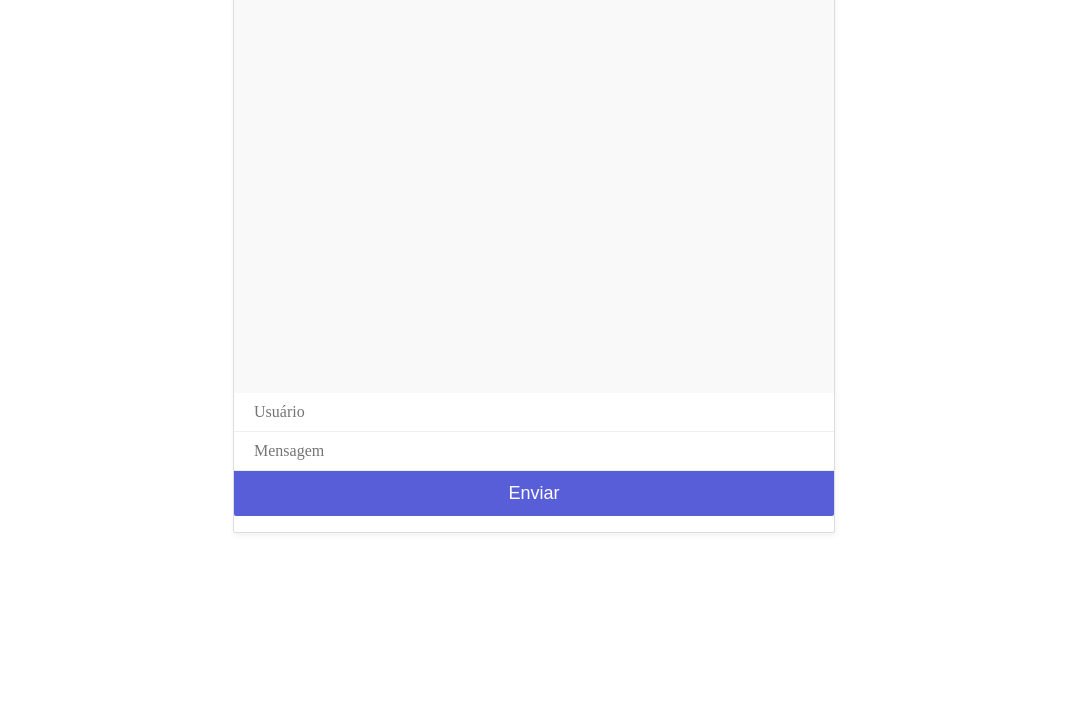
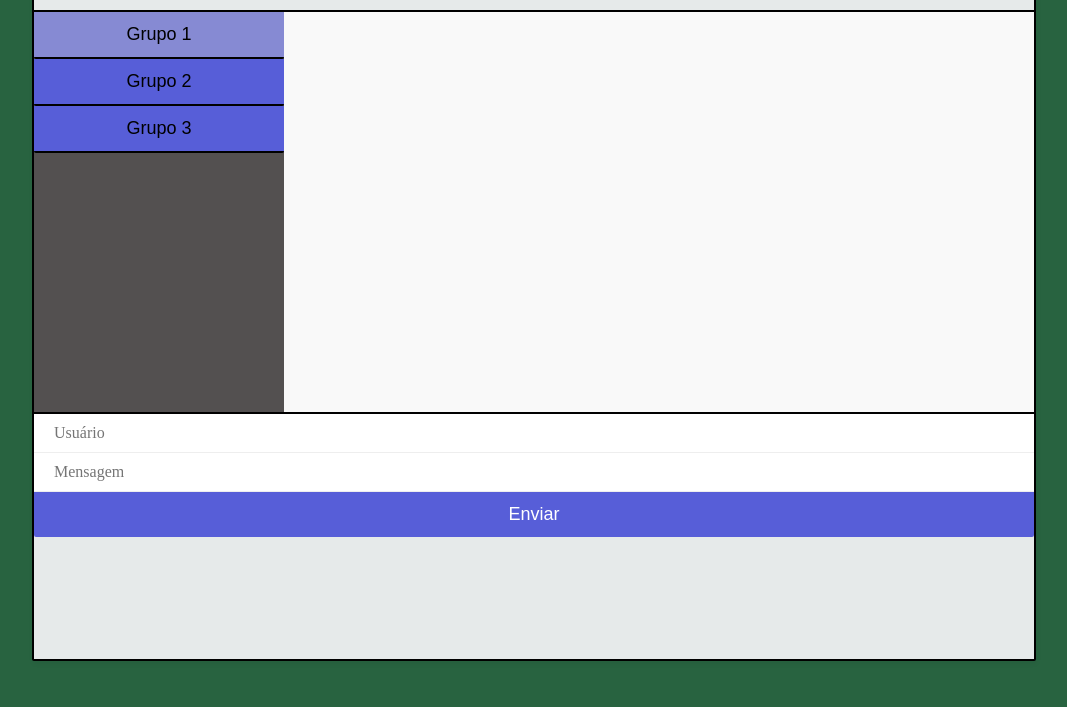
Before and after one commit to ErickOliveiraT/Chat-Socket.io, a website: page public/index.html in a window 1280 px wide. Shown: the part 109-816 px from the top of the page, without its empty margins (106-1173 px from the left). Drawn offline with nearby package versions, Linux system fonts and the light colour scheme; no server answers.

Commit message:
CSS alterado
Alterei umas partes do css e adicionei umas divs no html para conseguir usar o flexbox do css direito

```diff
--- a/public/index.html
+++ b/public/index.html
@@ -10,11 +10,15 @@
     <body>
         <div id="mario-chat">
             <h2 class="d-inline">Chat Socket.io</h2>
-            <button class="group group-active" id="grupo1">Grupo 1</button>
-            <button class="group" id="grupo2">Grupo 2</button>
-            <button class="group" id="grupo3">Grupo 3</button>
-            <div id="chat-window">
-                <div id="output"></div>
+            <div id="chat-groups">
+                <div id="groups">
+                    <button class="group group-active" id="grupo1">Grupo 1</button>
+                    <button class="group" id="grupo2">Grupo 2</button>
+                    <button class="group" id="grupo3">Grupo 3</button>
+                </div>
+                <div id="chat-window">
+                    <div id="output"></div>
+                </div>
             </div>
             <form>
                 <input id="handle" type="text" placeholder="Usuário"/>
--- a/public/styles.css
+++ b/public/styles.css
@@ -1,17 +1,32 @@
 body{
-    font-family: 'Nunito';
+    font-family: "proxima-nova", "Source Sans Pro", sans-serif;
+    display: flex;
+    align-items: center;
+    justify-content: center;
+    min-height: 100vh;
+    background: #286340;
+    font-size: 1em;
+    letter-spacing: 0.1px;
+    color: #32465a;
+    text-rendering: optimizeLegibility;
+    text-shadow: 1px 1px 1px rgba(0,0,0,0.005);
+    -webkit-font-smoothing: antialised;
 }
 
 h2{
     font-size: 18px;
     padding: 10px 20px;
-    color: #575ed8;
+    color: #2e2a1e;
 }
 
 .group {
-    width: 100px;
+    width: 100%;
     display: inline-block;
     cursor: pointer;
+    border-color: black;
+    border-style: solid;
+    border-width: 0px 0px 2px 0px;
+    color: black;
 }
 
 .group-active {
@@ -23,18 +38,49 @@ h2{
 }
 
 #mario-chat{
-    max-width: 600px;
-    margin: 30px auto;
-    border: 1px solid #ddd;
+
+    width: 95%;
+    min-width: 360px;
+    max-width: 1000px;
+    height: 92vh;
+    min-height: 300px;
+    max-height: 720px;
+    background: #E6EAEA;
+    border: 2px solid black;
     box-shadow: 1px 3px 5px rgba(0,0,0,0.05);
     border-radius: 2px;
 }
 
+#chat-groups{
+    display: flex;
+    justify-content: flex-start;
+    justify-content: space-around;
+    border-style: solid;
+    border-color: black;
+    border-width: 2px 0px;
+}
+
 #chat-window{
+    display: flex;
     height: 400px;
     overflow: auto;
     background: #f9f9f9;
+    width: 75%;
+    position:relative;
+    border: 0px 0px 0px 2px solid black;
 }
+
+#groups{
+    display: flex;
+    align-items: flex-start ;
+    flex-direction: column;
+    height: 400px;
+    overflow: auto;
+    background: #535050;
+    width: 25%;
+    border: 2px 2px 2px 0px solid black ;
+}
+
 
 #output p{
     padding: 14px 0px;
@@ -76,8 +122,30 @@ button{
     background: #575ed8;
     color: #fff;
     font-size: 18px;
-    border: 0;
+    border: 1px;
     padding: 12px 0;
     width: 100%;
+    border-color: rgb(45, 49, 49);
     border-radius: 0 0 2px 2px;
+    cursor: pointer;
 }
+
+
+::-webkit-scrollbar {
+    width: 10px;
+  }
+
+
+  ::-webkit-scrollbar-track {
+    background: #f1f1f1;
+  }
+
+
+  ::-webkit-scrollbar-thumb {
+    background: #888;
+  }
+
+
+  ::-webkit-scrollbar-thumb:hover {
+    background: #555;
+  }
```
